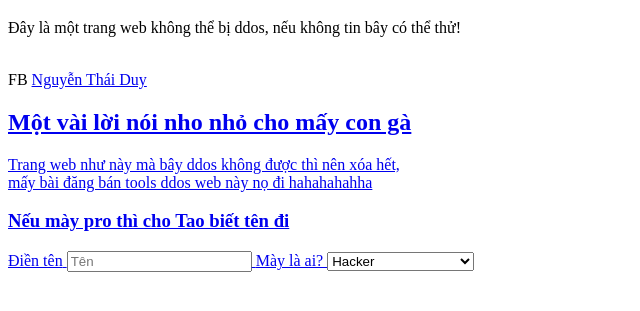
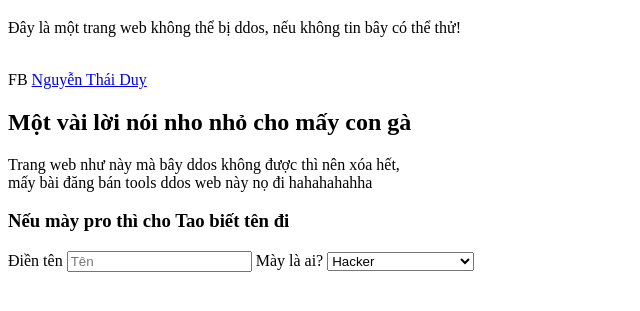
Before and after one commit to dk3vn/ntd-vanhungthngu, a plain HTML site: page index.html in a window 1280 px wide. Shown: the part 61-372 px from the top of the page, without its empty margins (0-640 px from the left). Drawn offline with Linux system fonts and the light colour scheme.

Commit message:
Update index.html

```diff
--- a/index.html
+++ b/index.html
@@ -8,7 +8,7 @@
     <p> Đây là một trang web không thể bị ddos, nếu không tin bây có thể thử!</p> <br/>
   </div>
 
-  <div> FB <a href="https://www.facebook.com/NguyenThaiDuy.DK3.info"/> Nguyễn Thái Duy <br/>
+  <div> FB <a href="https://www.facebook.com/NguyenThaiDuy.DK3.info">Nguyễn Thái Duy</a>
     </div>
 </head>
 <body>
```
